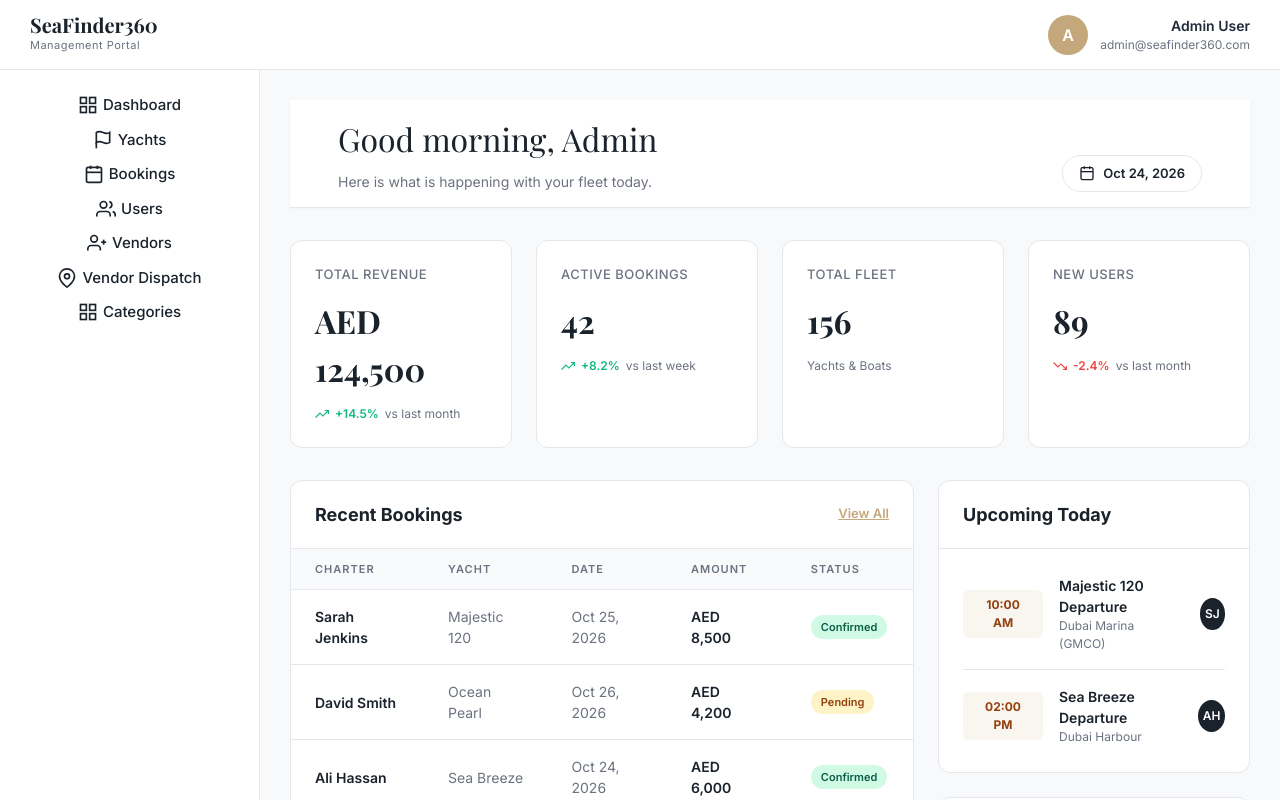
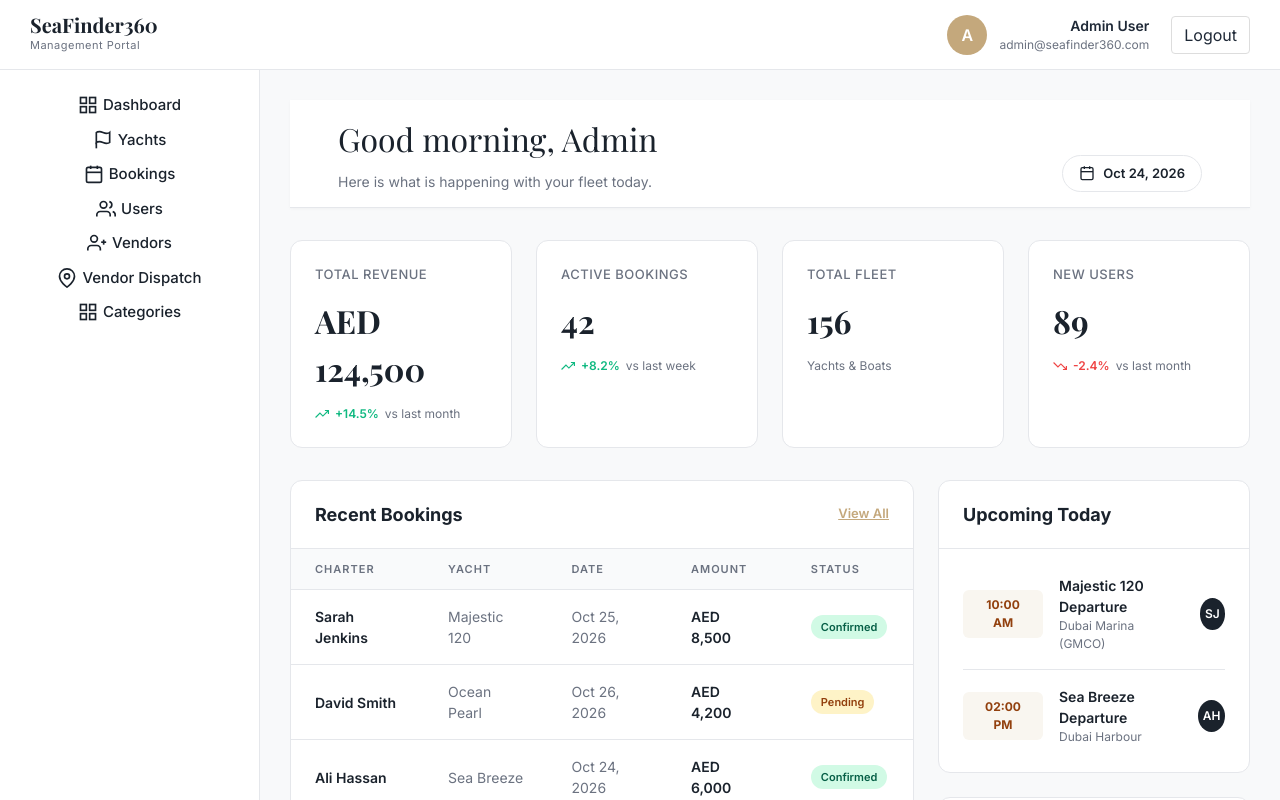
Before and after one commit to waseemsamra/seafinder360, a Next.js app: page /admin in a window 1280 px wide. Built offline with nearby package versions, Linux system fonts and the light colour scheme; a web font is replaced by a local one.

Commit message:
Add logout back

```diff
--- a/src/components/AdminLayout.tsx
+++ b/src/components/AdminLayout.tsx
@@ -11,6 +11,17 @@ interface AdminLayoutProps {
 }
 
 export default function AdminLayout({ children, user, activePage = "users" }: AdminLayoutProps) {
+  const handleLogout = () => {
+    try { localStorage.clear(); sessionStorage.clear(); } catch {}
+    try {
+      document.cookie.split(";").forEach((c) => {
+        const name = c.split("=")[0].trim();
+        document.cookie = name + "=;expires=Thu, 01 Jan 1970 00:00:00 GMT;path=/";
+      });
+    } catch {}
+    window.location.href = "/login";
+  };
+
   return (
     <>
       <style jsx global>{`
@@ -54,6 +65,7 @@ export default function AdminLayout({ children, user, activePage = "users" }: Ad
                 <span className="user-name">{user?.username || "Admin User"}</span>
                 <span className="user-email">admin@seafinder360.com</span>
               </div>
+              <button onClick={handleLogout} style={{ marginLeft: '10px', padding: '6px 12px', cursor: 'pointer', background: 'transparent', border: '1px solid #ddd', borderRadius: '4px' }}>Logout</button>
             </div>
           </div>
         </header>
```
